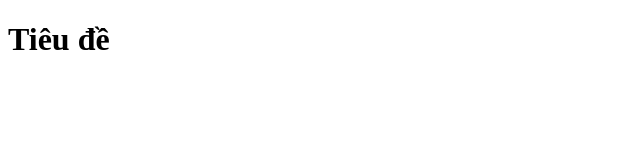
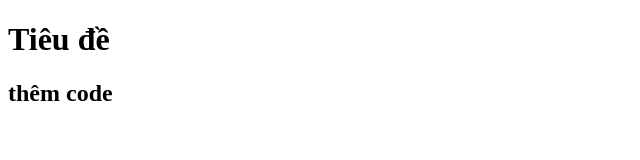
Before and after one commit to Mei-iwi/D-n-6, a plain HTML site: page index.html in a window 1280 px wide. Shown: the whole page, without its empty margins (0-640 px from the left). Drawn offline with Linux system fonts and the light colour scheme.

Commit message:
1 sửa code lần 1

```diff
--- a/index.html
+++ b/index.html
@@ -7,5 +7,6 @@
   </head>
   <body>
     <h1>Tiêu đề</h1>
+    <h2>thêm code</h2>
   </body>
 </html>
```
